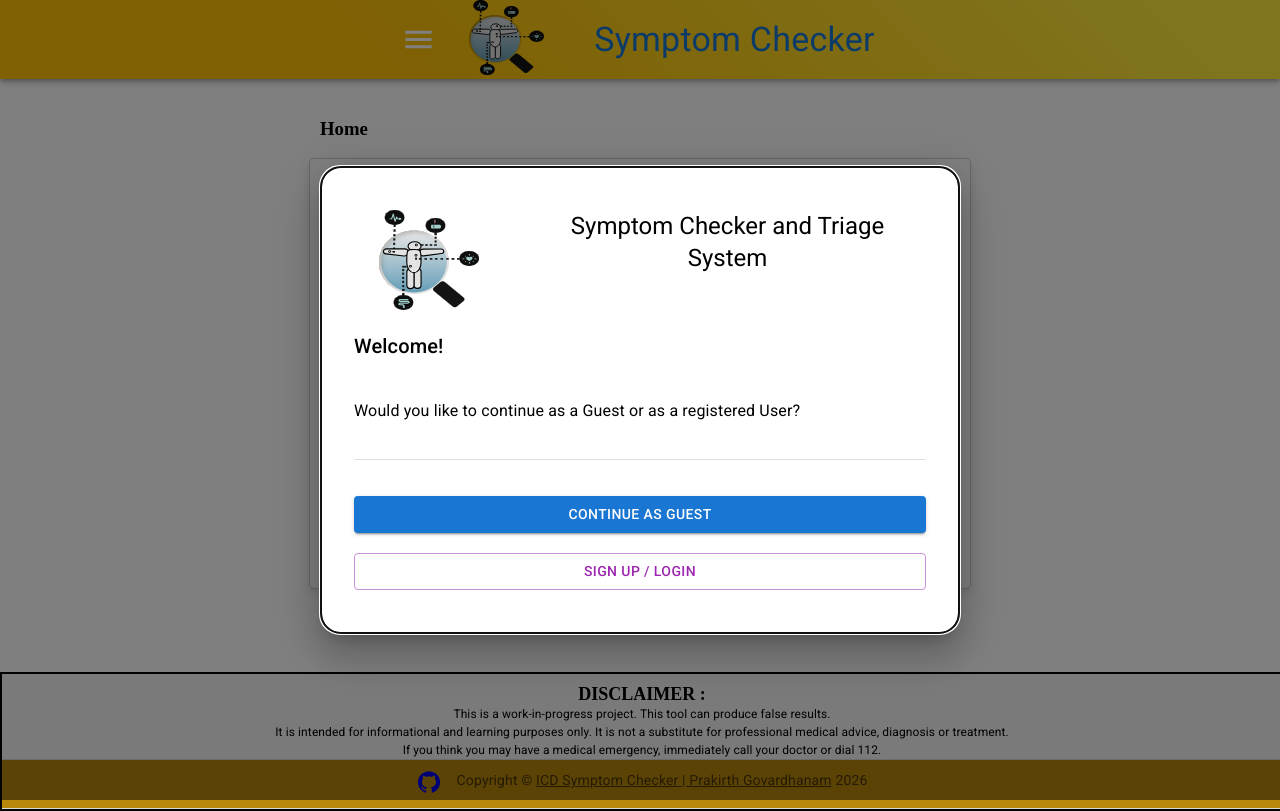
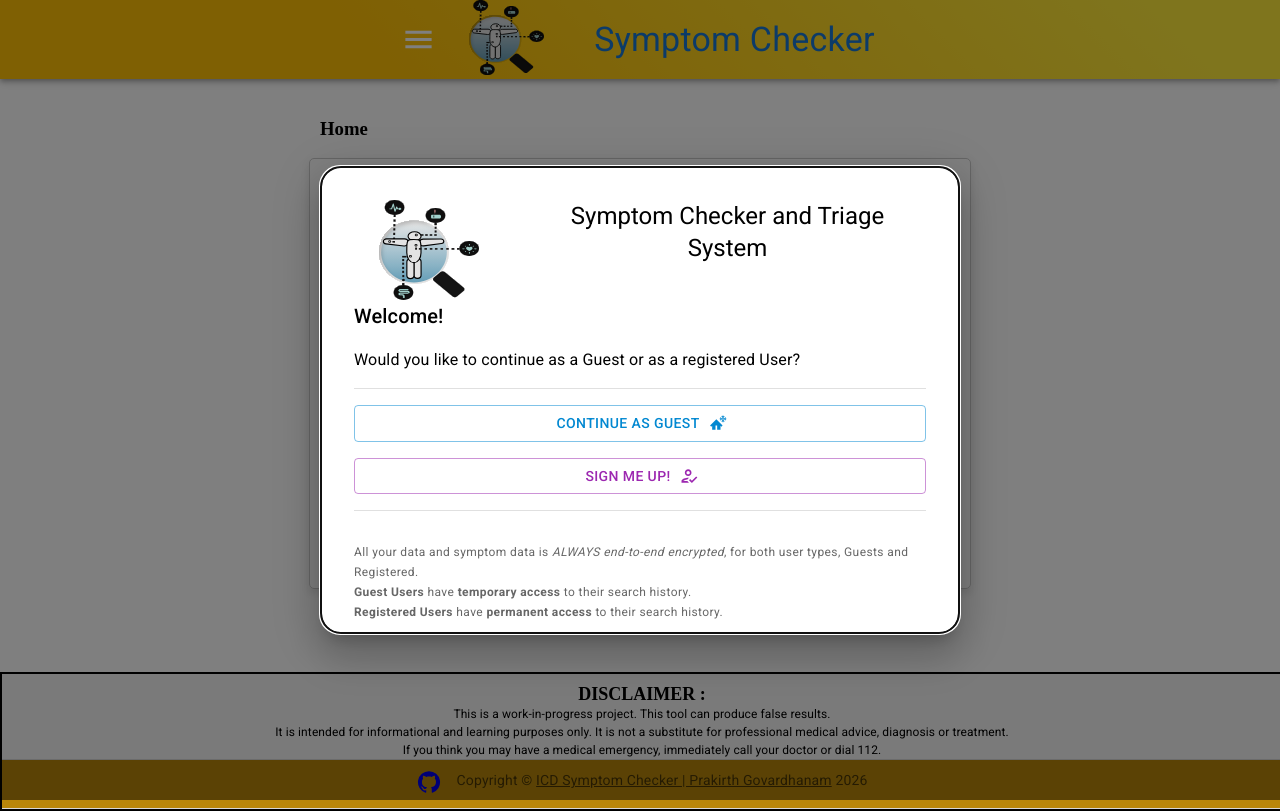
Before and after one commit to prak112/Symptom-Checker-frontend, a React (Vite) app in the folder symptom-checker-frontend/: page / in a window 1280 px wide. Built offline with nearby package versions, Linux system fonts and the light colour scheme.

Commit message:
feat: Update options for authentication, Add helper text

```diff
--- a/symptom-checker-frontend/src/components/modals/AuthenticationPrompt.jsx
+++ b/symptom-checker-frontend/src/components/modals/AuthenticationPrompt.jsx
@@ -1,11 +1,6 @@
-/** DEBUG
- * AuthPrompt modal does not close after chosing 'Continue as Guest'
- * FRONTEND doesn't recognize registered Guest user, BACKEND recognizes Guest user
- * 'Diagnose' button works fine but UI doesn't change to <Diagnosis />
- */
-
 // materialUI
-import { Modal, Box, Button, Typography, Divider } from '@mui/material'
+import { Modal, Box, Button, Typography, Divider, FormHelperText, Stack } from '@mui/material'
+import { Chalet, HowToRegOutlined } from '@mui/icons-material'
 // react
 import PropTypes from 'prop-types'
 import { useNavigate } from 'react-router-dom'
@@ -39,10 +34,10 @@ export default function AuthenticationPrompt({ open, handleClose }) {
    const { authenticateGuestUser } = useContext(AuthenticationContext)
    const navigate = useNavigate()
 
-   //
+   // handle user registration preference
    const handleGuestLogin = () => {
       authenticateGuestUser()
-      navigate('/')
+      handleClose()
    }
 
    const handleRegistration = () => {
@@ -52,7 +47,11 @@ export default function AuthenticationPrompt({ open, handleClose }) {
 
 
    return (
-      <Modal open={open} onClose={handleClose}>
+      <Modal
+        open={open}
+        onClose={handleClose}
+        aria-labelledby="auth-modal"
+      >
         <Box sx={boxStyle}>
         <div style={{display: 'flex', justifyContent:'center'}}>
             <img src={Logo} alt='Logo'
@@ -70,12 +69,32 @@ export default function AuthenticationPrompt({ open, handleClose }) {
             Would you like to continue as a Guest or as a registered User?
           </Typography>
           <Divider sx={{ my: 2 }} />
-          <Button variant="contained" color="primary" onClick={handleGuestLogin}>
-            Continue as Guest
-          </Button>
-          <Button variant="outlined" color="secondary" onClick={handleRegistration}>
-            Sign up / Login
-          </Button>
+          <Stack spacing={2}>
+            <Button
+                onClick={handleGuestLogin}
+                endIcon={<Chalet />}
+                variant="outlined"
+                color="info"
+            >
+                Continue as Guest
+            </Button>
+            <Button
+                type="submit"
+                endIcon={<HowToRegOutlined />}
+                variant="outlined"
+                color="secondary"
+                onClick={handleRegistration}
+            >
+                Sign Me up!
+            </Button>
+          </Stack>
+          <Divider sx={{ my: 2 }} />
+          <FormHelperText id="helper-text" sx={{ my: 2 }}>
+            All your data and symptom data is <em>ALWAYS end-to-end encrypted</em>,
+            for both user types, Guests and Registered.<br/>
+            <strong>Guest Users</strong> have <strong>temporary access</strong> to their search history.<br/>
+            <strong>Registered Users</strong> have <strong>permanent access</strong> to their search history.
+          </FormHelperText>
         </Box>
       </Modal>
     )
```
